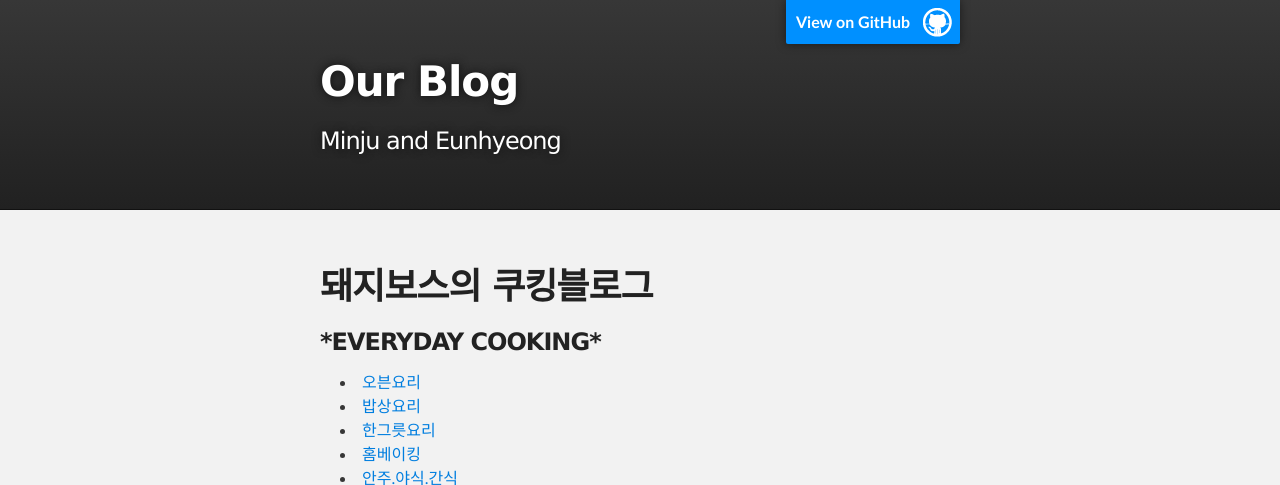
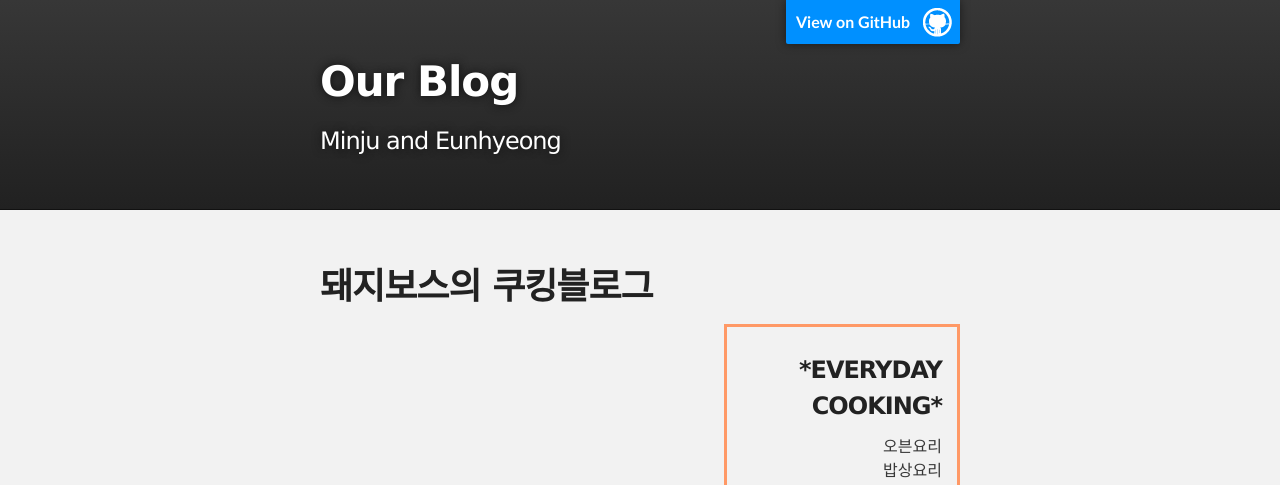
Before and after one commit to ueunhyeong/blog, a Jekyll site: the page index.html, which Jekyll copies as it is, in a window 1280 px wide. Shown: the top 485 px of the page. Built offline with Jekyll 4.4.1, drawn with Linux system fonts in a browser that asks for light colours; Markdown is read by kramdown in place of the engine named in the settings; grey boxes are pictures that could not be loaded.

Commit message:
Update index.html

```diff
--- a/index.html
+++ b/index.html
@@ -7,6 +7,39 @@
     <meta name="description" content="Blog : ">
 
     <link rel="stylesheet" type="text/css" media="screen" href="stylesheets/stylesheet.css">
+    <style type="text/css">
+.menu{
+	float:right;
+	text-align:right;
+	padding:15px;
+	width:200px;
+	border:solid 3px;
+	border-color:#F96;
+}
+.menu ul{
+	list-style-type:none;
+}
+a:link, a:visited{
+	color:inherit;
+	text-decoration:none;
+}
+a:hovor, a:active{
+	text-decoration:underline;
+}
+.content{
+	margin:10px;
+	padding:5px;
+	text-align:center;
+
+
+}
+.image{
+	clear:both;
+	margin:0px;
+	height:300px;
+	width:500px;
+}
+</style>
 
     <title>Blog</title>
   </head>
```
